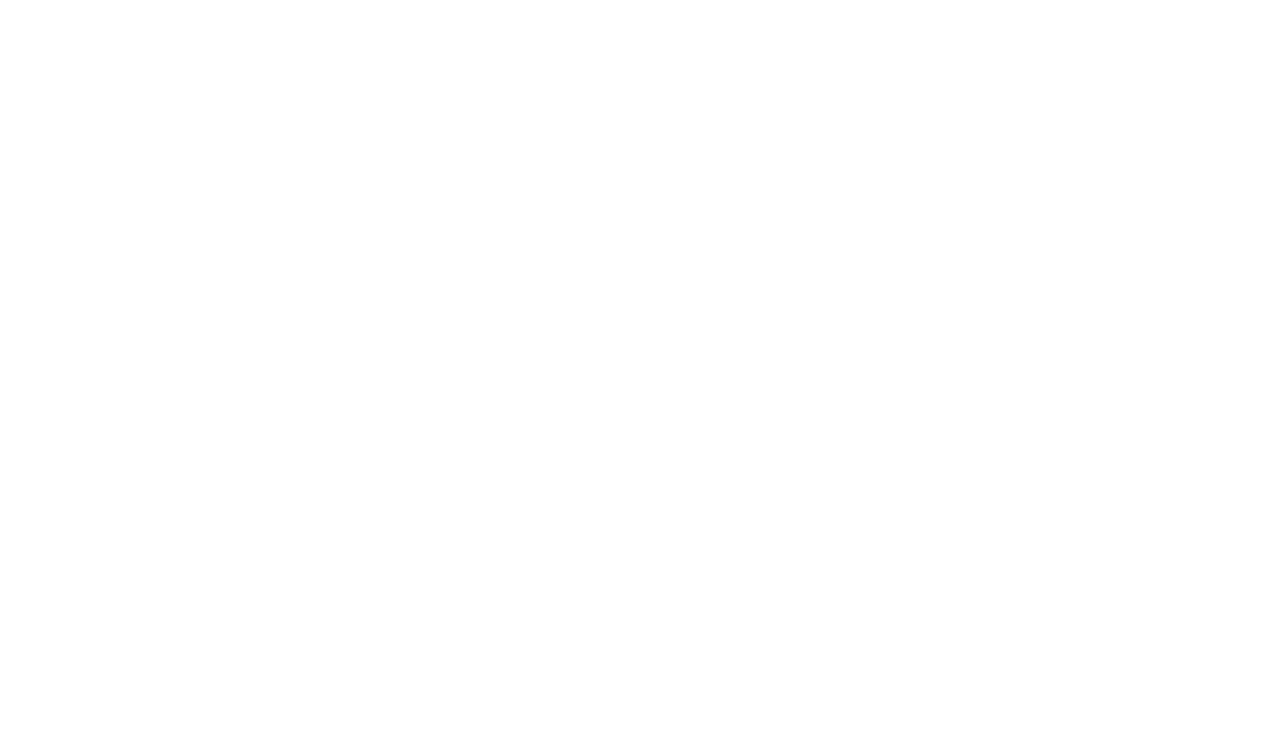
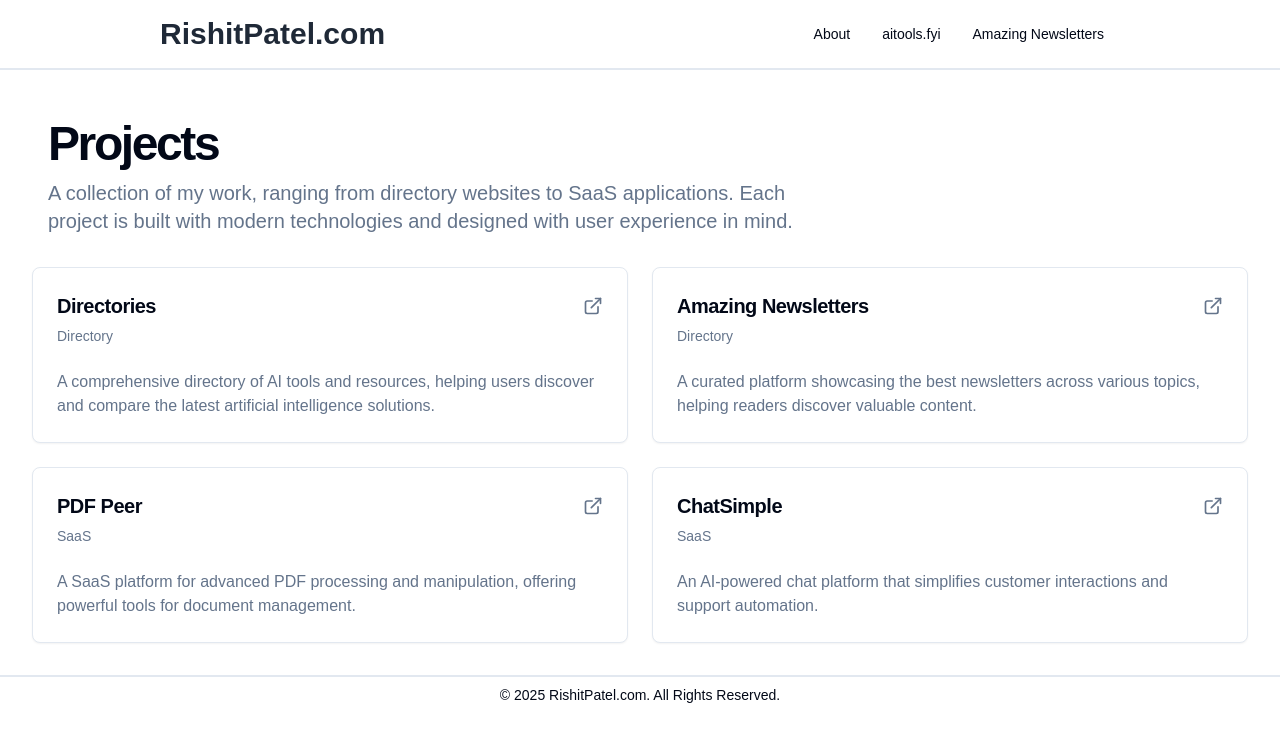
Before and after one commit to imrishit98/rishitpatel.com, a Next.js app: page /projects in a window 1280 px wide. Before the commit this address had no page. Shown: the top 742 px of the page. Built offline with nearby package versions, Linux system fonts and the light colour scheme; a web font is replaced by a local one.

Commit message:
Add ProjectsPage component and related sub-components

```diff
--- /dev/null
+++ b/src/app/projects/page.js
@@ -0,0 +1,29 @@
+import { ProjectsGrid } from '@/components/ui/projects/projects-grid';
+import {
+  PageHeader,
+  PageHeaderDescription,
+  PageHeaderHeading,
+} from '@/components/ui/page-header';
+
+export const metadata = {
+  title: 'Projects - Rishit Patel',
+  description:
+    'Explore my portfolio of projects, including directories, SaaS applications, and more.',
+};
+
+export default function ProjectsPage() {
+  return (
+    <div className='container relative pb-8'>
+      <PageHeader className='pb-8'>
+        <PageHeaderHeading>Projects</PageHeaderHeading>
+        <PageHeaderDescription>
+          A collection of my work, ranging from directory websites to SaaS applications.
+          Each project is built with modern technologies and designed with user
+          experience in mind.
+        </PageHeaderDescription>
+      </PageHeader>
+
+      <ProjectsGrid />
+    </div>
+  );
+}
```
